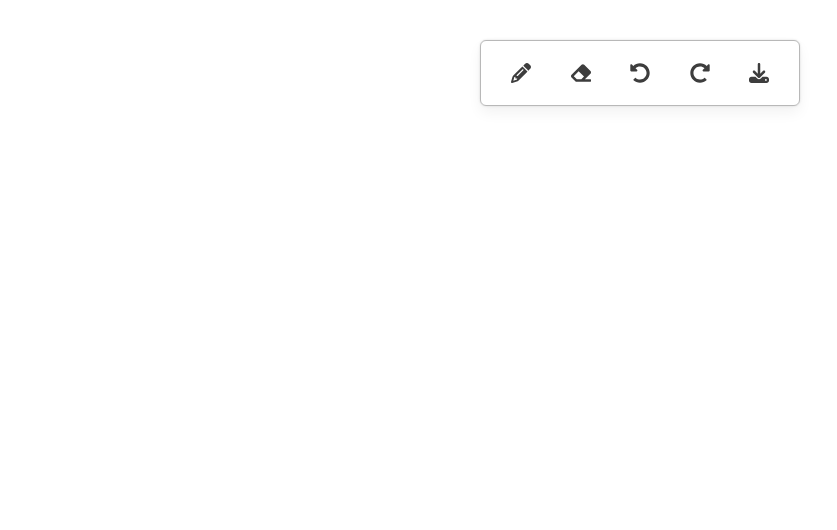
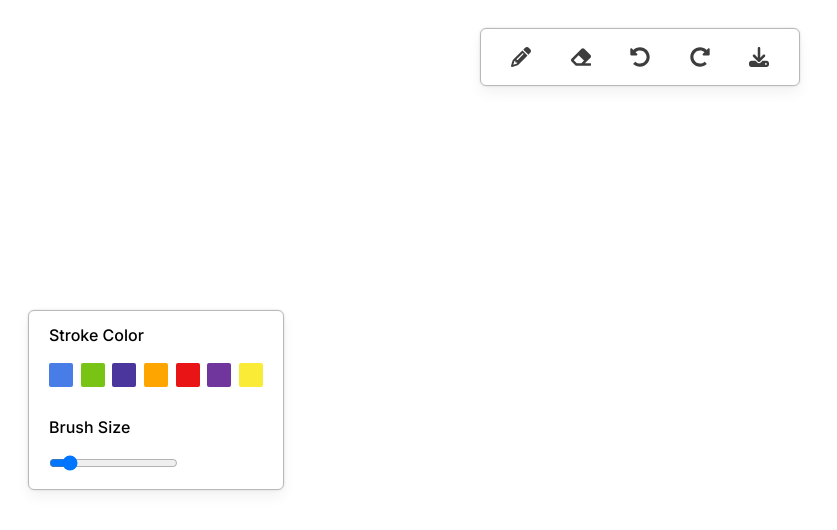
Before and after one commit to Allan2000-Git/drawing-app, a Next.js app: page / in a window 1280 px wide. Shown: the top 530 px of the page, without its empty margins (0-837 px from the left). Built offline with nearby package versions, Linux system fonts and the light colour scheme.

Commit message:
toolbox design

```diff
--- a/app/globals.css
+++ b/app/globals.css
@@ -18,5 +18,5 @@
 
 body {
   background: #fff;
-  position: relative;
+  /* position: relative; */
 }
--- a/app/page.js
+++ b/app/page.js
@@ -1,8 +1,12 @@
 import MenuBar from "@/components/MenuBar";
+import ToolBox from "@/components/ToolBox";
 import Image from "next/image";
 
 export default function Home() {
   return (
-    <MenuBar />
+    <>
+      <MenuBar />
+      <ToolBox />
+    </>
   );
 }
--- a/components/MenuBar/index.module.css
+++ b/components/MenuBar/index.module.css
@@ -1,5 +1,5 @@
 .menuWrapper{
-    @apply absolute flex justify-between px-5 py-3 left-1/2 top-10 w-1/4 bg-mainbg rounded-md translate-x-[-50%];
+    @apply absolute flex justify-between px-5 py-2 left-1/2 top-7 w-1/4 bg-mainbg rounded-md translate-x-[-50%];
     border: 1.5px solid theme('colors.border1');
     box-shadow: theme('colors.shadow1');
 
--- /dev/null
+++ b/components/ToolBox/index.jsx
@@ -0,0 +1,28 @@
+import React from 'react'
+import styles from "./index.module.css";
+import { colors } from '@/utils/constants';
+
+const ToolBox = () => {
+    return (
+        <div className={styles.toolBoxWrapper}>
+            <div className={styles.toolItem}>
+                <p className={styles.toolBoxHeading}>Stroke Color</p>
+                <div className={styles.colorWrapper}>
+                    <div className={styles.color} style={{backgroundColor:colors.Blue}} />
+                    <div className={styles.color} style={{backgroundColor:colors.Green}} />
+                    <div className={styles.color} style={{backgroundColor:colors.Indigo}} />
+                    <div className={styles.color} style={{backgroundColor:colors.Orange}} />
+                    <div className={styles.color} style={{backgroundColor:colors.Red}} />
+                    <div className={styles.color} style={{backgroundColor:colors.Violet}} />
+                    <div className={styles.color} style={{backgroundColor:colors.Yellow}} />
+                </div>
+            </div>
+            <div className={styles.toolItem}>
+                <p className={styles.toolBoxHeading}>Brush Size</p>
+                <input type="range" name="size" min={1} max={10} step={1} defaultValue={2} className="mt-4" />
+            </div>
+        </div>
+    )
+}
+
+export default ToolBox
--- /dev/null
+++ b/components/ToolBox/index.module.css
@@ -0,0 +1,24 @@
+.toolBoxWrapper{
+    @apply absolute flex flex-col justify-between px-5 py-3 top-[50%] left-7 w-1/5 bg-mainbg rounded-md -translate-y-1/2;
+    border: 1.5px solid theme('colors.border1');
+    box-shadow: theme('colors.shadow1');
+
+    .toolItem{
+
+        .toolBoxHeading{
+            @apply text-[16px] font-medium
+        }
+
+        .colorWrapper{
+            @apply flex justify-between flex-wrap mt-4 mb-7;
+
+            .color{
+                @apply w-6 h-6 cursor-pointer rounded-sm;
+
+                &:hover, &:active{
+                    border: 2px solid black;
+                }
+            }
+        }
+    }
+}
--- /dev/null
+++ b/utils/constants.js
@@ -0,0 +1,9 @@
+export const colors = {
+    Red : "#E81416",
+    Orange : "#FFA500",
+    Yellow : "#FAEB36",
+    Green : "#79C314",
+    Blue : "#487DE7",
+    Indigo : "#4B369D",
+    Violet : "#70369D"
+}
```
